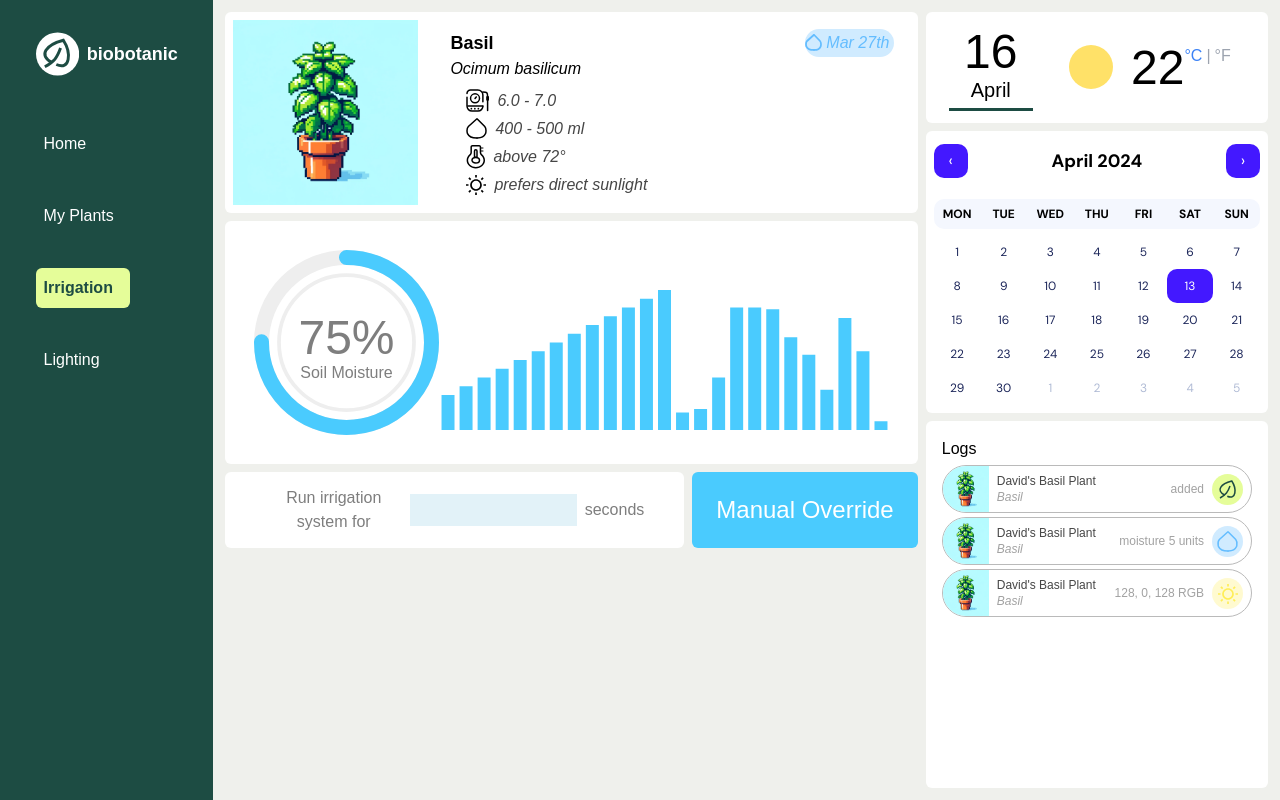
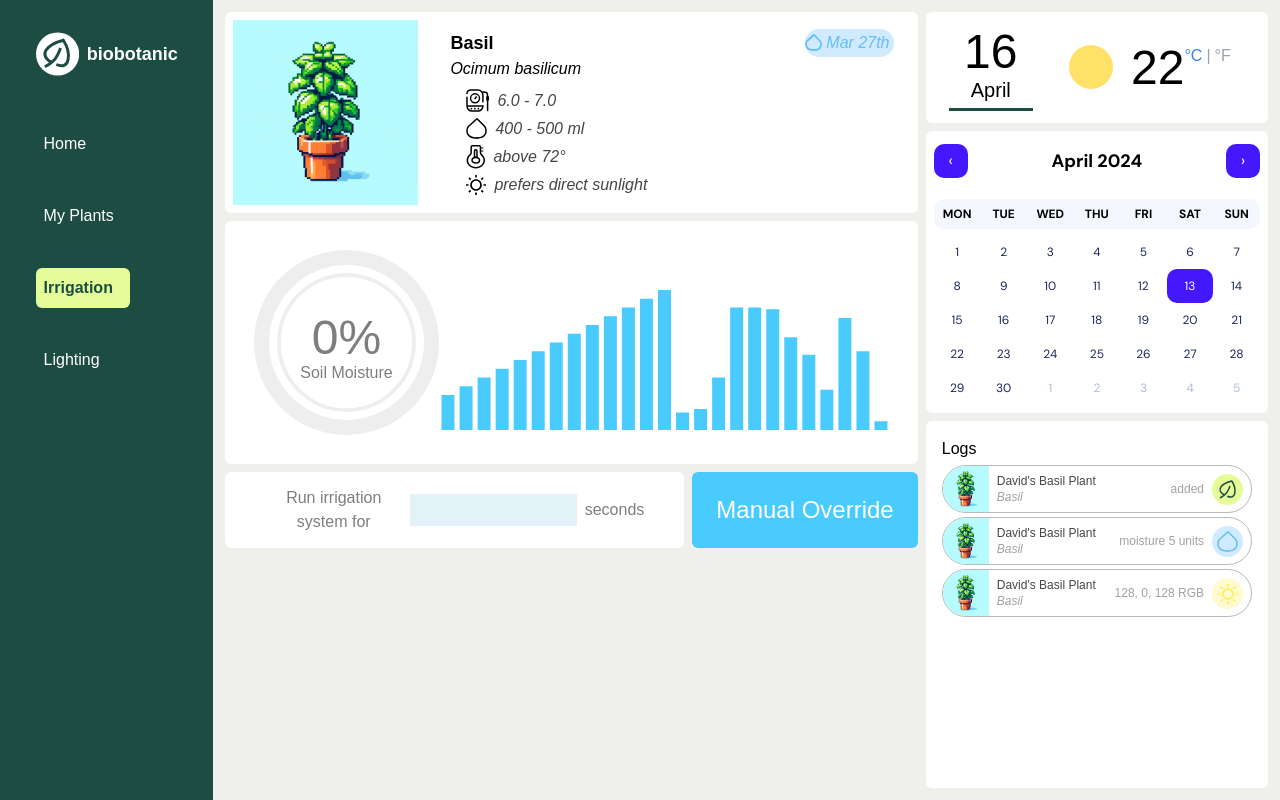
Before and after one commit to mertz-taisia/BioBotanic-Website, a React (Create React App) app: page /irrigationpage in a window 1280 px wide. Built offline with nearby package versions, Linux system fonts and the light colour scheme; no server answers.

Commit message:
graph integration supabase

```diff
--- a/package.json
+++ b/package.json
@@ -6,6 +6,7 @@
     "@chakra-ui/react": "^2.8.2",
     "@emotion/react": "^11.11.4",
     "@emotion/styled": "^11.11.5",
+    "@supabase/supabase-js": "^2.42.5",
     "@testing-library/jest-dom": "^5.17.0",
     "@testing-library/react": "^13.4.0",
     "@testing-library/user-event": "^13.5.0",
--- a/src/components/IrrigationPage.js
+++ b/src/components/IrrigationPage.js
@@ -8,12 +8,16 @@ import SoilMoistureBarChart from './SoilMoistureBarChart';
 import PlantCard from './PlantCard.js';
 import '../App.css';
 import axios from 'axios'
+import useSensorData from './SensorData.js';
+import supabase from '../supabaseClient.js'
 
 
 
 function IrrigationPage() {
+  const { moisture, brightness, indata, error } = useSensorData();
   const [startDate, setStartDate] = useState(new Date());
   const [irrigationInput, setIrrigationInput] = useState('');
+  const [data, setData] = useState('');
 
   const hanldeIrrigationInputChange = (e) => {
     setIrrigationInput(e.target.value);
@@ -30,6 +34,23 @@ function IrrigationPage() {
     });
   };
 
+  const checkTimeAndInsert = async () => {
+    const now = new Date();
+    if (now.getMinutes() === 0 && now.getSeconds() === 0) {
+      const { data, error } = await supabase
+        .from('Irrigation_Readings')
+        .insert([
+          { moisture_timestamp: now.toISOString(), moisture_sensor_value: moisture,my_plant_type: 1}  // Use the appropriate column and value for your schema
+        ]);
+
+      if (error) {
+        console.error('Error inserting data:', error);
+      } else {
+        console.log('Data inserted on the hour:', data);
+      }
+    }
+  }
+  checkTimeAndInsert()
   // const [soilMoistureData, setSoilMoistureData] = useState([]);
 
   const soilMoistureData = [
@@ -72,7 +93,7 @@ function IrrigationPage() {
                       <CircularProgressBar
                         strokeWidth="15"
                         sqSize="185"
-                        percentage="75"
+                        percentage={parseInt(moisture/10)}
                         irrigation = {true}
                       />
                       <SoilMoistureBarChart data={soilMoistureData} irrigation = {true} />
--- a/src/components/LightingPage.js
+++ b/src/components/LightingPage.js
@@ -9,11 +9,31 @@ import MyCalendar from './MyCalendar.js';
 import PlantCard from './PlantCard.js';
 import '../App.css';
 import axios from 'axios'
+import useSensorData from './SensorData.js';
+import supabase from '../supabaseClient.js'
 
 
 function LightingPage() {
   const [startDate, setStartDate] = useState(new Date());
   const [irrigationInput, setIrrigationInput] = useState('');
+  const { moisture, brightness, data, error } = useSensorData();
+
+  const checkTimeAndInsert = async () => {
+    const now = new Date();
+    if (now.getMinutes() === 1 && now.getSeconds() === 0) {
+      const { data, error } = await supabase
+        .from('Lighting_Readings')
+        .insert([
+          { lighting_timestamp: now.toISOString(), Light_sensor_value: moisture,my_plant_type: 1}  // Use the appropriate column and value for your schema
+        ]);
+
+      if (error) {
+        console.error('Error inserting data:', error);
+      } else {
+        console.log('Data inserted on the hour:', data);
+      }
+    }
+  }
 
   const hanldeIrrigationInputChange = (e) => {
     setIrrigationInput(e.target.value);
@@ -31,6 +51,7 @@ function LightingPage() {
   };
 
   // const [soilMoistureData, setSoilMoistureData] = useState([]);
+  checkTimeAndInsert()
 
   const soilMoistureData = [
     { timestamp: "2024-04-21T00:00:00Z", soil_moisture: 20 },
@@ -72,7 +93,7 @@ function LightingPage() {
                       <CircularProgressBar
                         strokeWidth="15"
                         sqSize="185"
-                        percentage="30"
+                        percentage={Math.abs(brightness-255)/255}
                         irrigation = {false}
                       />
                       <SoilMoistureBarChart data={soilMoistureData} irrigation = {false} />
--- a/src/components/SensorCard.js
+++ b/src/components/SensorCard.js
@@ -15,7 +15,7 @@ function SensorCard() {
           const j = parseInt(parts[3]);
           console.log(m,j)
           if (!isNaN(m) && !isNaN(j)) {
-              setMoisture(m/1000);
+              setMoisture(m);
               setBrightness(j);
               console.log(moisture)
               console.log(brightness)
@@ -61,7 +61,7 @@ function SensorCard() {
 
             <div class="flex flex-col ml-4">
               <div>Lighting</div>
-              <div>{brightness}</div>
+              <div>{Math.abs(brightness-255)/255}%</div>
             </div>
           </div>
           <div class="flex flex-row w-1/3 justify-center items-center">
@@ -80,7 +80,7 @@ function SensorCard() {
 
             <div class="flex flex-col ml-4">
               <div>Soil Moisture</div>
-              <div>{moisture}</div>
+              <div>{parseInt(moisture/10)}%</div>
             </div>
           </div>
           <div class="flex flex-row w-1/3 justify-center items-center">
--- /dev/null
+++ b/src/components/SensorData.js
@@ -0,0 +1,48 @@
+import { useState, useEffect } from 'react';
+
+const useSensorData = (url) => {
+  const [data, setData] = useState('');
+  const [moisture, setMoisture] = useState('');
+  const [brightness, setBrightness] = useState('');
+  const [error, setError] = useState('');
+
+  useEffect(() => {
+    const fetchData = async () => {
+      try {
+        const response = await fetch('http://localhost:8000/data');
+
+        if (!response.ok) {
+          throw new Error('Network response was not ok');
+        }
+
+        const fetchedData = await response.text();
+        setData(fetchedData);
+        parseInput(fetchedData);
+      } catch (error) {
+        setError(error.message);
+      }
+    };
+
+    fetchData();
+  }, []); // Only re-run the effect if the URL changes
+
+  const parseInput = (input) => {
+    const parts = input.split(' ');
+    if (parts.length === 4) {
+      const m = parseInt(parts[1]);
+      const j = parseInt(parts[3]);
+      if (!isNaN(m) && !isNaN(j)) {
+        setMoisture(m);
+        setBrightness(j);
+      } else {
+        setError("Invalid numbers provided");
+      }
+    } else {
+      setError("Input must be in the format 'm n b j'");
+    }
+  };
+
+  return { moisture, brightness, data, error };
+};
+
+export default useSensorData;
```
Also changed, not shown: src/supabaseClient.js (renamed from supabaseClient.js), 1 other file (tests, documents, lock files or other folders).
